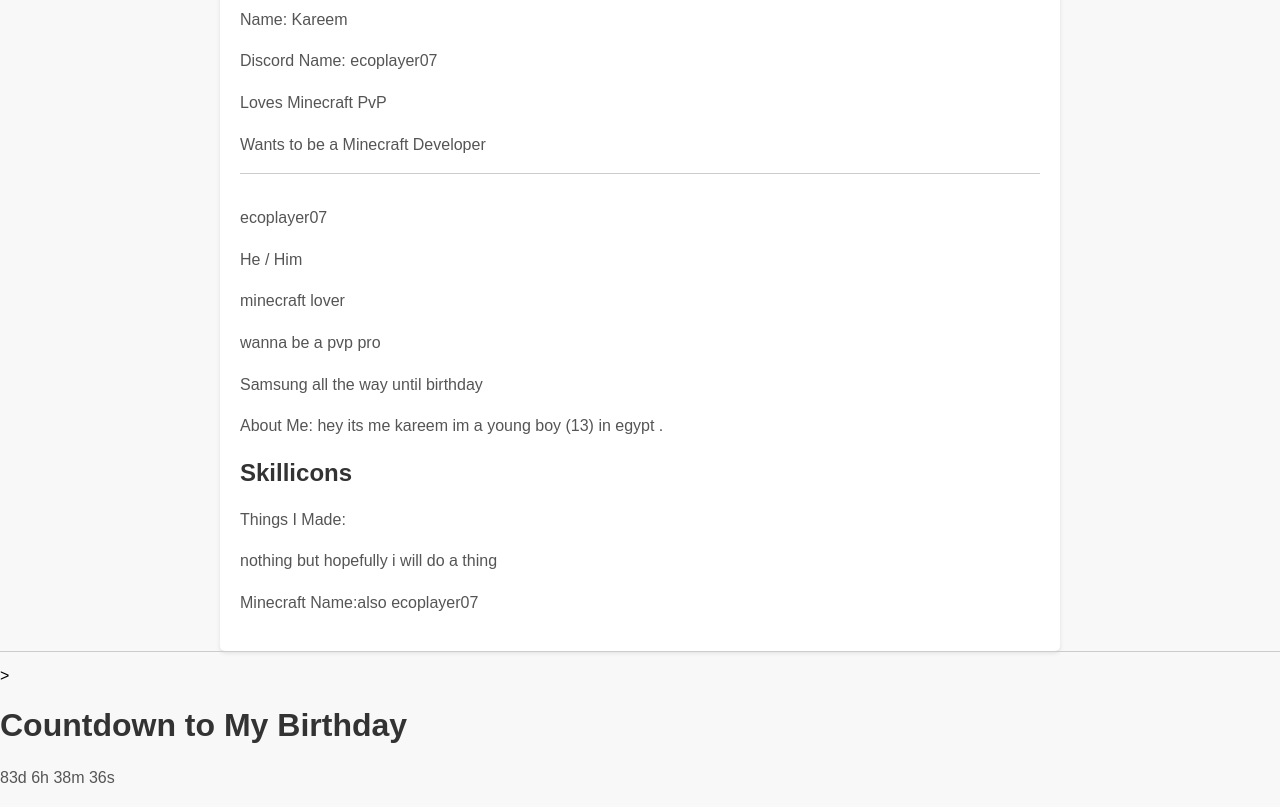
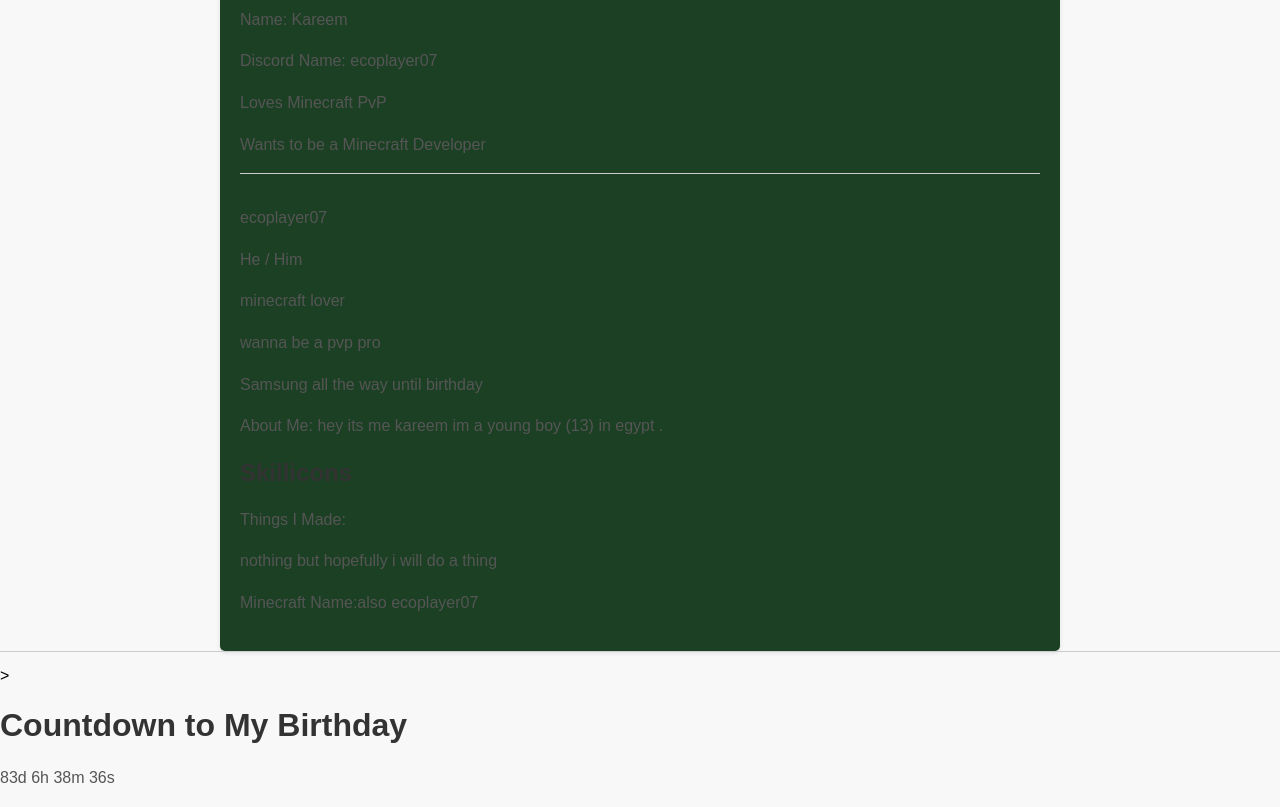
Before and after one commit to ecoplayer07/ecoplayer07.github.io, a plain HTML site: page index.html in a window 1280 px wide. Shown: the part 93-900 px from the top of the page. Drawn offline with Linux system fonts and the light colour scheme.

Commit message:
styles.css

```diff
--- a/styles.css
+++ b/styles.css
@@ -9,7 +9,7 @@ body {
     max-width: 800px;
     margin: 0 auto;
     padding: 20px;
-    background-color: #fff;
+    background-color: #1c4024;
     border-radius: 5px;
     box-shadow: 0 2px 4px rgba(0, 0, 0, 0.1);
 }
```
